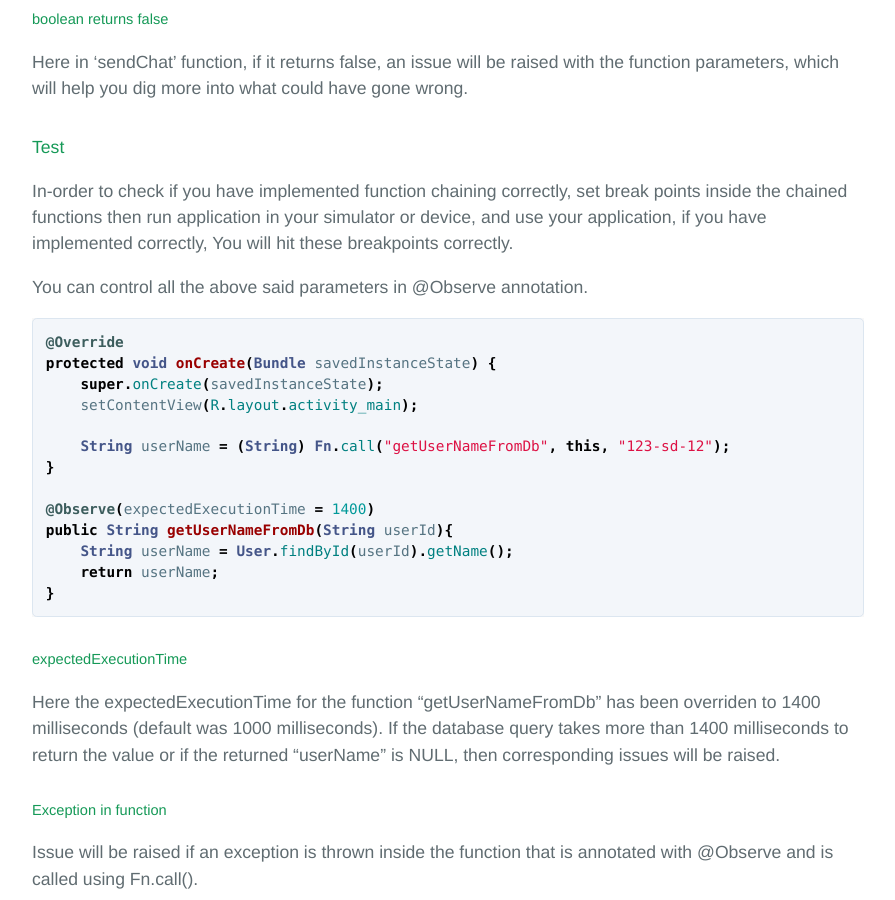
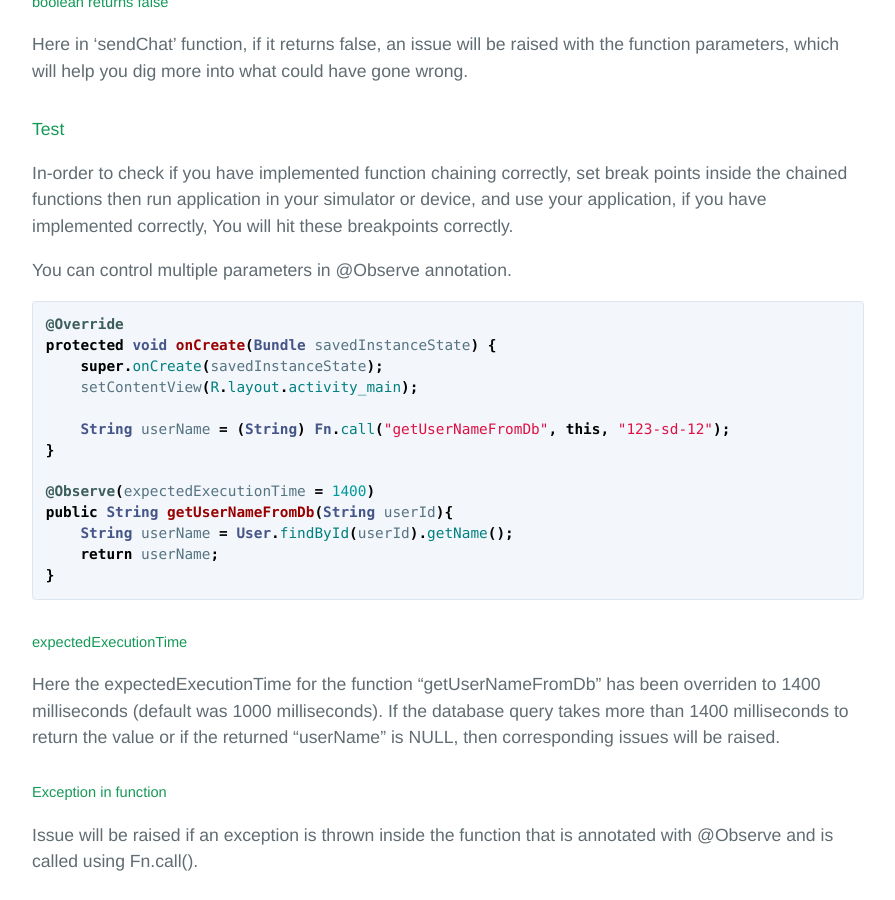
Before and after one commit to finotes/finotes.github.io, a Jekyll site: the page built from _posts/2018-02-02-java-docs.md, in a window 1280 px wide and 900 px high, scrolled down 9261 px. Shown: the whole window, without its empty margins (192-1087 px from the left). Built offline with Jekyll 4.4.1, drawn with Linux system fonts in a browser that asks for light colours; some web fonts are replaced; some of the changed text lies outside the part shown.

Commit message:
Update 2018-02-02-java-docs.md

````diff
--- a/_posts/2018-02-02-java-docs.md
+++ b/_posts/2018-02-02-java-docs.md
@@ -318,9 +318,8 @@ Lets take a look at an "add to cart" functionality in an typical ecommerce app.
 ##### nextFunctionId/nextFunctionClass
 Here, we have connected functions "addItemToCart" to "onItemAddedToCart" using 'nextFunctionId' and 'nextFunctionClass' in @Observe with expectedChainedExecutionTime set to 5000 milliseconds.
 
+##### expectedChainedExecutionTime
 Now as soon as "addItemToCart" is executed, fi.notes will listen for "onItemAddedToCart" to be executed. If the same is not called within 5000 milliseconds after the execution of "addItemToCart", an issue will be raised that says the function "onItemAddedToCart" is never called.
-
-##### expectedChainedExecutionTime
 Now if the function "onItemAddedToCart" is executed after 5000 milliseconds, another issue will be raised that says the function "onItemAddedToCart" is called with a delay.
 
 #### Use case: Chat
@@ -376,9 +375,7 @@ Here in 'sendChat' function, if it returns false, an issue will be raised with t
 In-order to check if you have implemented function chaining correctly, set break points inside the chained functions then run application in your simulator or device, and use your application, if you have implemented correctly, You will hit these breakpoints correctly.
 
 
-You can control all the above said parameters in @Observe annotation.
-
-
+You can control multiple parameters in @Observe annotation.
 ```java
 @Override
 protected void onCreate(Bundle savedInstanceState) {
````
